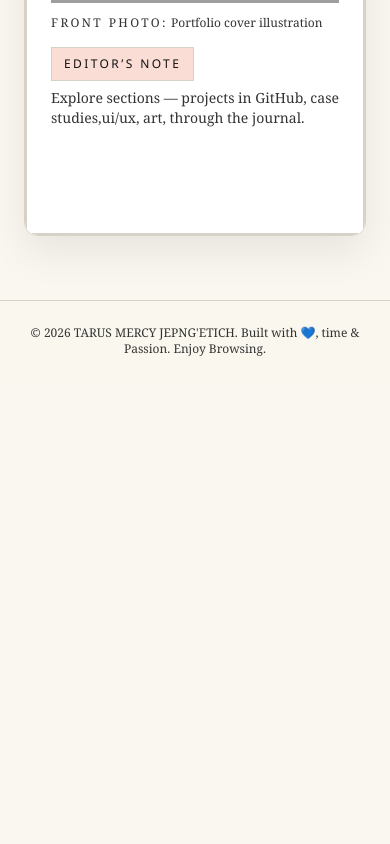
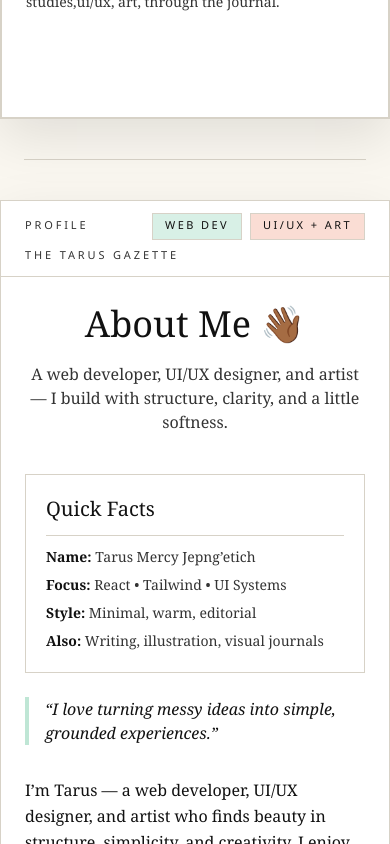
Before and after one commit to Tarus-Jepngetich/Portfolio, a React (Vite) app: page / in a window 390 px wide. Shown: the part 1324-2168 px from the top of the page. Before the commit the page ends 1705 px from the top, so only its background shows below. Built offline with nearby package versions, Linux system fonts and the light colour scheme; grey boxes are pictures that could not be loaded.

Commit message:
Mobile automatic scroll

```diff
--- a/src/App.jsx
+++ b/src/App.jsx
@@ -17,13 +17,16 @@ import CategoryPage from "./Journal/components/CategoryPage";
 
 // Mobile scroll version (optional to keep)
 import Home from "./pages/Home";
+const isMobile = window.innerWidth < 768;
+
 
 export default function App() {
   return (
     <>
       <Routes>
         {/* Mobile scroll version */}
-        <Route path="/" element={<FrontPage />} />
+       <Route path="/" element={isMobile ? <Home /> : <FrontPage />} />
+
 
         {/* Gazette pages */}
         <Route path="/gazette" element={<FrontPage />} />
```
